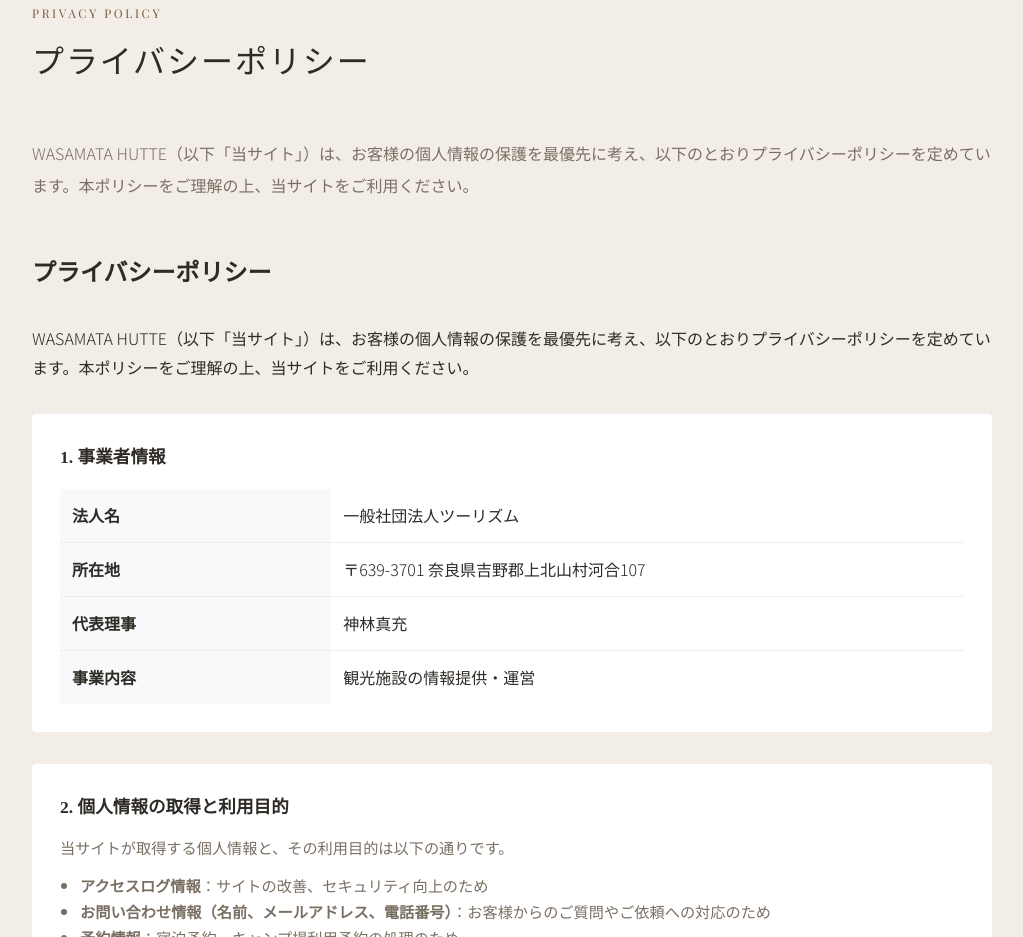
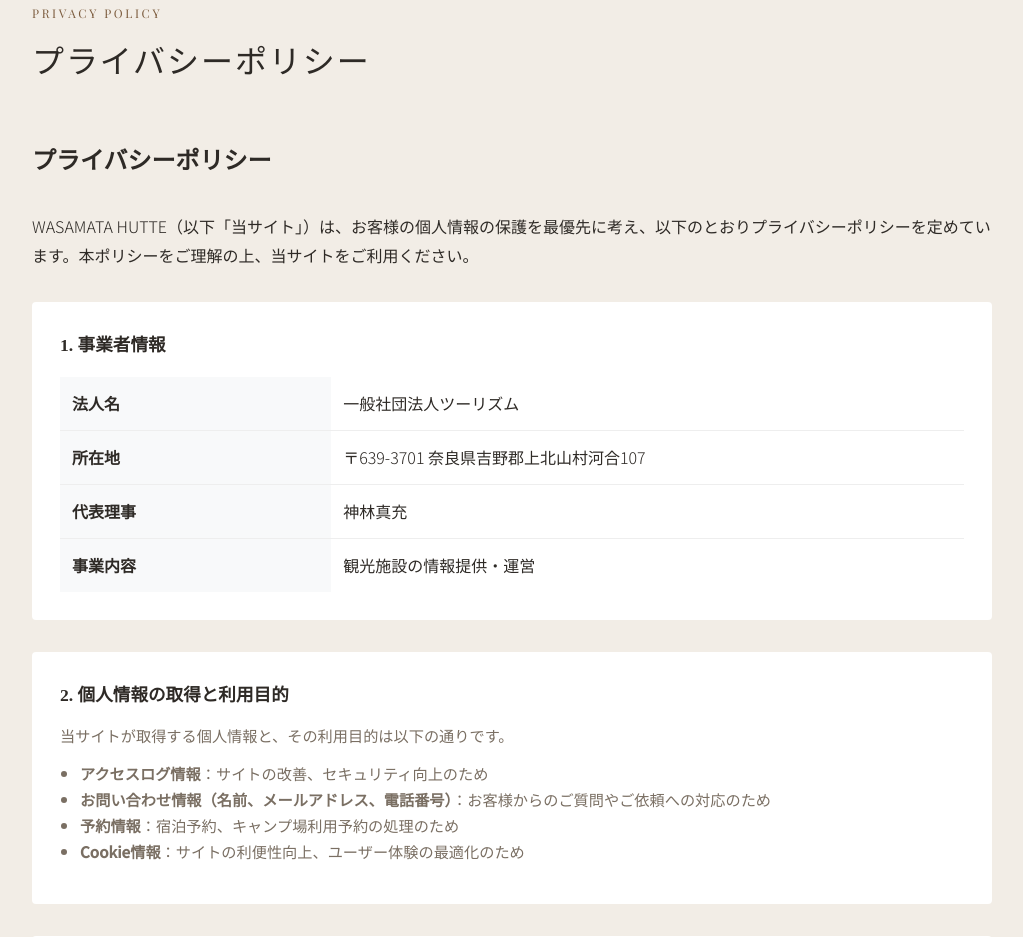
Before and after one commit to Yukio223/wasamata_renewal-, a plain HTML site: page privacy-policy.html in a window 1280 px wide. Shown: the part 997-1934 px from the top of the page, without its empty margins (128-1151 px from the left). Drawn offline with nearby package versions, Linux system fonts and the light colour scheme; a web font is replaced by a local one.

Commit message:
削除: プライバシーポリシーの重複説明段落

```diff
--- a/privacy-policy.html
+++ b/privacy-policy.html
@@ -84,9 +84,6 @@
       <div class="section-label fade-up">Privacy Policy</div>
       <h2 class="section-title fade-up">プライバシーポリシー</h2>
 
-      <div class="about-intro fade-up" style="margin-bottom: 48px;">
-        <p>WASAMATA HUTTE（以下「当サイト」）は、お客様の個人情報の保護を最優先に考え、以下のとおりプライバシーポリシーを定めています。本ポリシーをご理解の上、当サイトをご利用ください。</p>
-      </div>
 
       <div style="margin: 48px 0;">
         <div style="display: grid; gap: 32px;">
```
